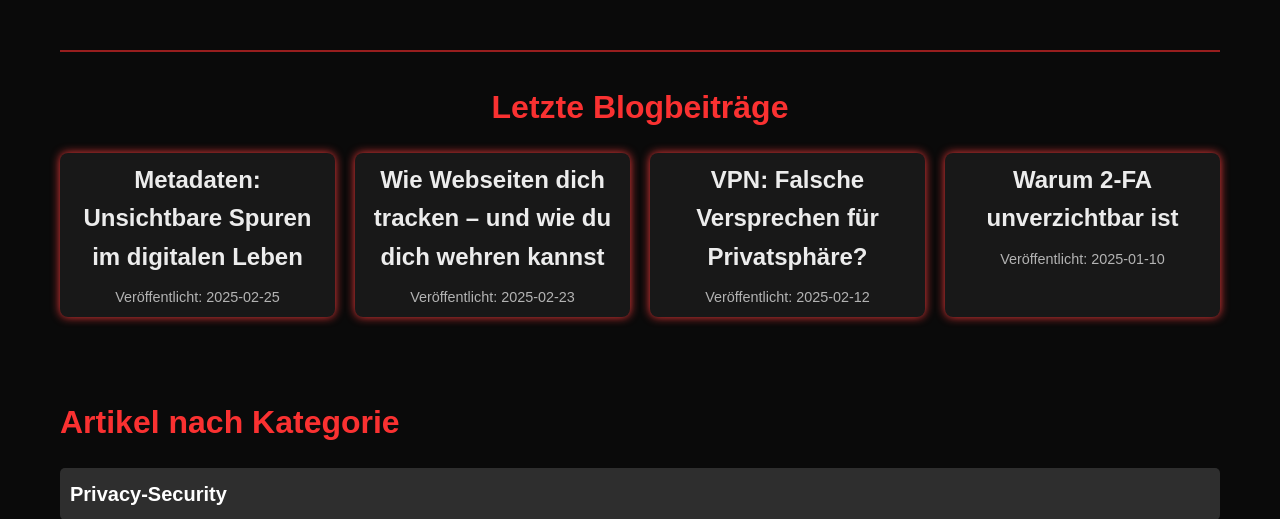
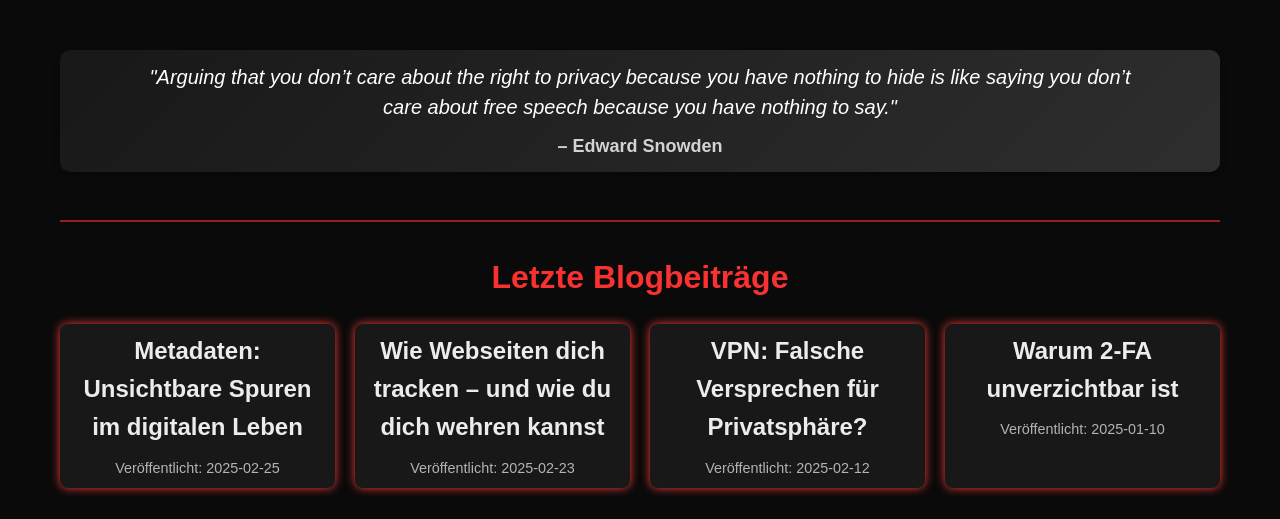
Before and after one commit to lytexdev/lytex.dev, a Flask app: page / in a window 1280 px wide. Shown: the part 78-597 px from the top of the page. Run offline with Flask 3, Linux system fonts and the light colour scheme; some web fonts are replaced.

Commit message:
Add quote to startpage

```diff
--- a/static/main.css
+++ b/static/main.css
@@ -25,6 +25,7 @@
     text-align: center;
     margin-bottom: 50px;
     gap: 1.5rem;
+    user-select: none;
 }
 
 .header-main h1 {
@@ -38,36 +39,37 @@
     margin-top: 10px;
 }
 
-.service-list {
+.quote {
     display: flex;
-    flex-wrap: wrap;
-    gap: 20px;
     justify-content: center;
+    align-items: center;
+    text-align: center;
+    padding: 12px;
+    background: linear-gradient(135deg, #181818, #2e2e2e);
+    color: #fff;
+    border-radius: 10px;
+    margin: 20px auto;
+    box-shadow: 0 4px 8px rgba(0, 0, 0, 0.2);
+    transform: translateY(30px);
+    animation: fadeIn 1.2s ease-out forwards;
 }
 
-.service-item {
-    text-align: center;
-    width: 333px;
-    font-weight: 600;
-    font-size: 1.1em;
+.quote-container {
+    max-width: 90%;
 }
 
-.service-item a {
-    color: #dd0e0e;
-    text-shadow: 0 0 5px #e80000;
-    text-decoration: none;
+.quote-text {
+    font-size: 20px;
+    font-style: italic;
+    font-weight: 500;
+    line-height: 1.5;
 }
 
-.service-item .tor-version-link {
-    color: #c00ef7;
-}
-
-.service-item .tor-version-link:hover {
-    color: #d756ff;
-}
-
-.service-item a:hover {
-    color: #ff6666;
+.quote-author {
+    font-size: 18px;
+    font-weight: bold;
+    margin-top: 10px;
+    opacity: 0.8;
 }
 
 .article-list {
@@ -186,6 +188,7 @@
 .donations p {
     color: #b3b3b3;
     margin-bottom: 20px;
+    user-select: all;
 }
 
 .donation-list {
--- a/templates/index.html
+++ b/templates/index.html
@@ -44,6 +44,14 @@
             <h1>lytexdev</h1>
             <b>We love privacy ;)</b>
         </header>
+
+        <section class="quote">
+            <div class="quote-container">
+                <i class="quote-text" translate="no">"Arguing that you don’t care about the right to privacy because you have nothing to hide
+                    is like saying you don’t care about free speech because you have nothing to say."</i>
+                <p class="quote-author">– Edward Snowden</p>
+            </div>
+        </section>
 
         <section class="article-list">
             <h2>Letzte Blogbeiträge</h2>
```
